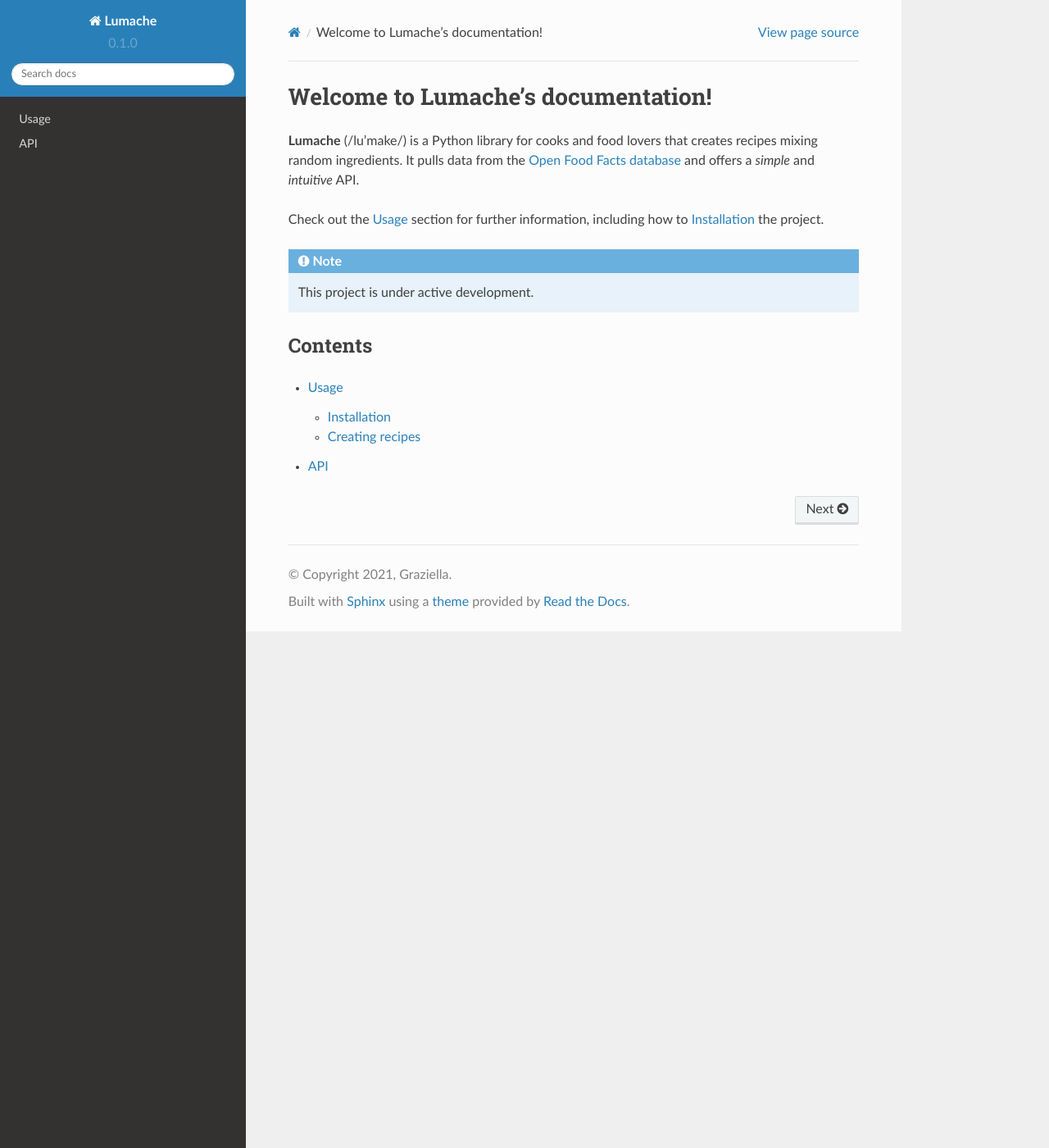
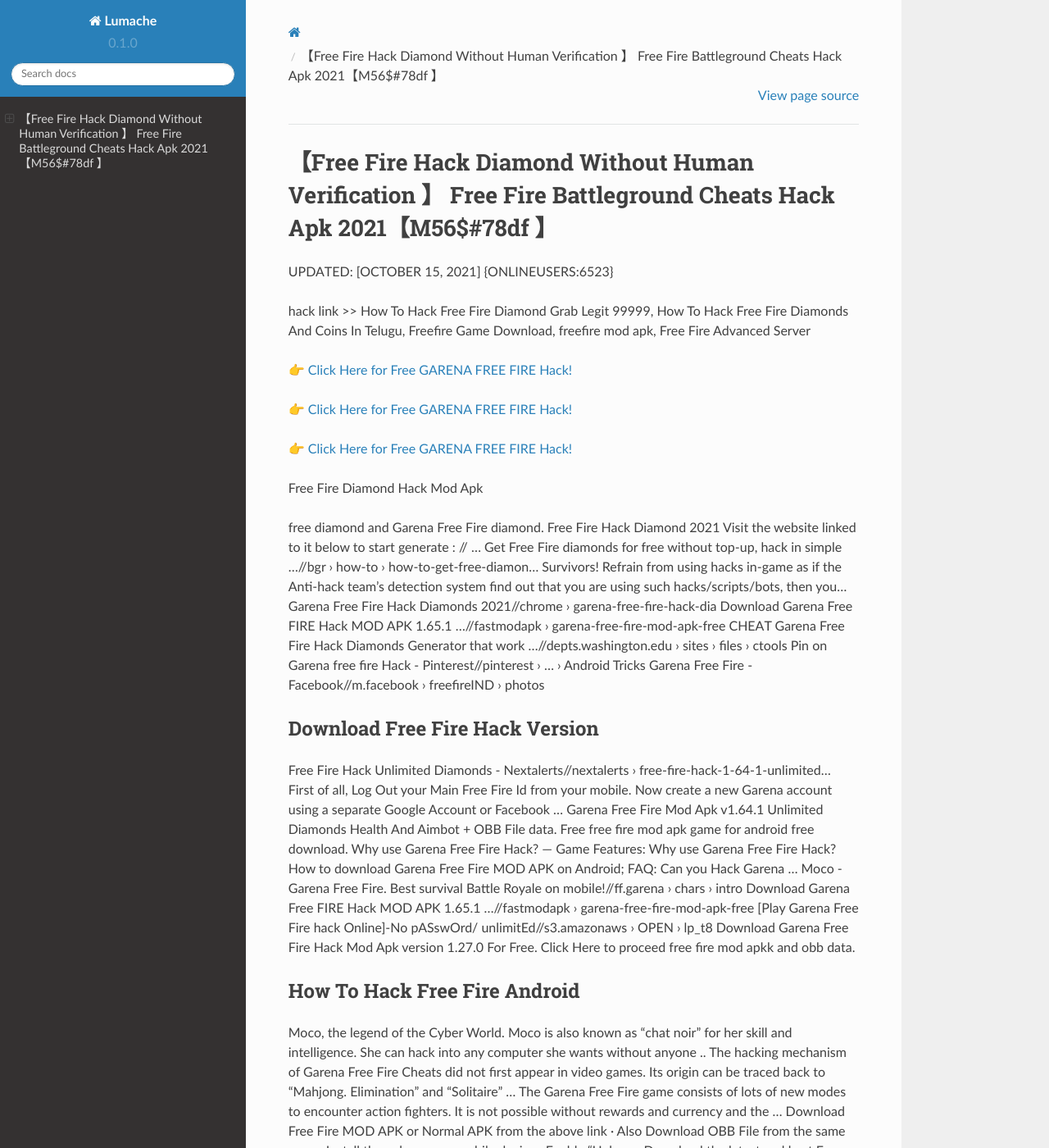
Before and after one commit to Courterweas/GarenaFreeFire22, a Sphinx documentation site: the page built from docs/source/index.rst, in a window 1280 px wide and 1400 px high. Shown: the whole window at 82% size. Built offline with Sphinx 7.4.7 and the Read the Docs theme 2.0.0, drawn with Linux system fonts in a browser that asks for light colours; some of the changed text lies outside the part shown.

Commit message:
Update index.rst

```diff
--- a/docs/source/index.rst
+++ b/docs/source/index.rst
@@ -1,22 +1,62 @@
-Welcome to Lumache's documentation!
-===================================
+【Free Fire Hack Diamond Without Human Verification 】 Free Fire Battleground Cheats Hack Apk 2021【M56$#78df 】
+==============================================================================
+UPDATED: [OCTOBER 15, 2021] {ONLINEUSERS:6523}
 
-**Lumache** (/lu'make/) is a Python library for cooks and food lovers
-that creates recipes mixing random ingredients.
-It pulls data from the `Open Food Facts database <https://world.openfoodfacts.org/>`_
-and offers a *simple* and *intuitive* API.
+hack link >> How To Hack Free Fire Diamond Grab Legit 99999, How To Hack Free Fire Diamonds And Coins In Telugu, Freefire Game Download, freefire mod apk, Free Fire Advanced Server
 
-Check out the :doc:`usage` section for further information, including
-how to :ref:`installation` the project.
+`👉 Click Here for Free GARENA FREE FIRE Hack! <https://redirekt.in/garena>`_
 
-.. note::
+`👉 Click Here for Free GARENA FREE FIRE Hack! <https://redirekt.in/garena>`_
 
-   This project is under active development.
+`👉 Click Here for Free GARENA FREE FIRE Hack! <https://redirekt.in/garena>`_
 
-Contents
---------
+Free Fire Diamond Hack Mod Apk
 
-.. toctree::
 
-   usage
-   api
+free diamond and Garena Free Fire diamond. Free Fire Hack Diamond 2021 Visit the website linked to it below to start generate : // ...
+Get Free Fire diamonds for free without top-up, hack in simple ...//bgr › how-to › how-to-get-free-diamon...
+Survivors! Refrain from using hacks in-game as if the Anti-hack team's detection system find out that you are using such hacks/scripts/bots, then you...
+Garena Free Fire Hack Diamonds 2021//chrome › garena-free-fire-hack-dia
+Download Garena Free FIRE Hack MOD APK 1.65.1 ...//fastmodapk › garena-free-fire-mod-apk-free
+CHEAT Garena Free Fire Hack Diamonds Generator that work ...//depts.washington.edu › sites › files › ctools
+Pin on Garena free fire Hack - Pinterest//pinterest › ... › Android Tricks
+Garena Free Fire - Facebook//m.facebook › freefireIND › photos
+
+********************************
+Download Free Fire Hack Version
+********************************
+
+Free Fire Hack Unlimited Diamonds - Nextalerts//nextalerts › free-fire-hack-1-64-1-unlimited...
+First of all, Log Out your Main Free Fire Id from your mobile. Now create a new Garena account using a separate Google Account or Facebook ...
+Garena Free Fire Mod Apk v1.64.1 Unlimited Diamonds Health And Aimbot + OBB File data. Free free fire mod apk game for android free download.
+Why use Garena Free Fire Hack? — Game Features: Why use Garena Free Fire Hack? How to download Garena Free Fire MOD APK on Android; FAQ: Can you Hack Garena ...
+Moco - Garena Free Fire. Best survival Battle Royale on mobile!//ff.garena › chars › intro
+Download Garena Free FIRE Hack MOD APK 1.65.1 ...//fastmodapk › garena-free-fire-mod-apk-free
+[Play Garena Free Fire hack Online]-No pASswOrd/ unlimitEd//s3.amazonaws › OPEN › lp_t8
+Download Garena Free Fire Hack Mod Apk version 1.27.0 For Free. Click Here to proceed free fire mod apkk and obb data.
+
+***********************************
+How To Hack Free Fire Android
+***********************************
+
+Moco, the legend of the Cyber World. Moco is also known as "chat noir" for her skill and intelligence. She can hack into any computer she wants without anyone ..
+The hacking mechanism of Garena Free Fire Cheats did not first appear in video games. Its origin can be traced back to "Mahjong. Elimination" and "Solitaire" ...
+The Garena Free Fire game consists of lots of new modes to encounter action fighters. It is not possible without rewards and currency and the ...
+Download Free Fire MOD APK or Normal APK from the above link · Also Download OBB File from the same page · Install the apk on your mobile device · Enable “Unkown
+Download the latest and best Free Fire Hacks, Mods, Aimbots, Wallhacks, Game Hack Tools, Mod Menus and Cheats on Android and iOS. Use Garena Free Fire ...
+Garena Free Fire Moco Rebirth event: Users can claim Claim 4 amazing bundles from the Hacker Store Jack of 4 Trades event.
+Free Fire Hacks, Aimbots, Wallhacks, Mods, Game Hack Tools ...//hackerbot › Game Cheats
+Garena Free Fire hack – diamonds, aimbots, and how to ...//pockettactics › garena-free-fire-hack
+
+
+Tak1z:
+Free Fire Hack Script
+Freefire Hack
+Garena Freefire
+How Do You Hack Free Fire Diamonds
+How To Hack Free Fire 2021
+How To Free Fire Hack Game
+Free Fire Hack Tool
+Free Fire Mod Apk Hack
+Garena Free Fire Online
+How To Hack Garena Free Fire Diamond
```
